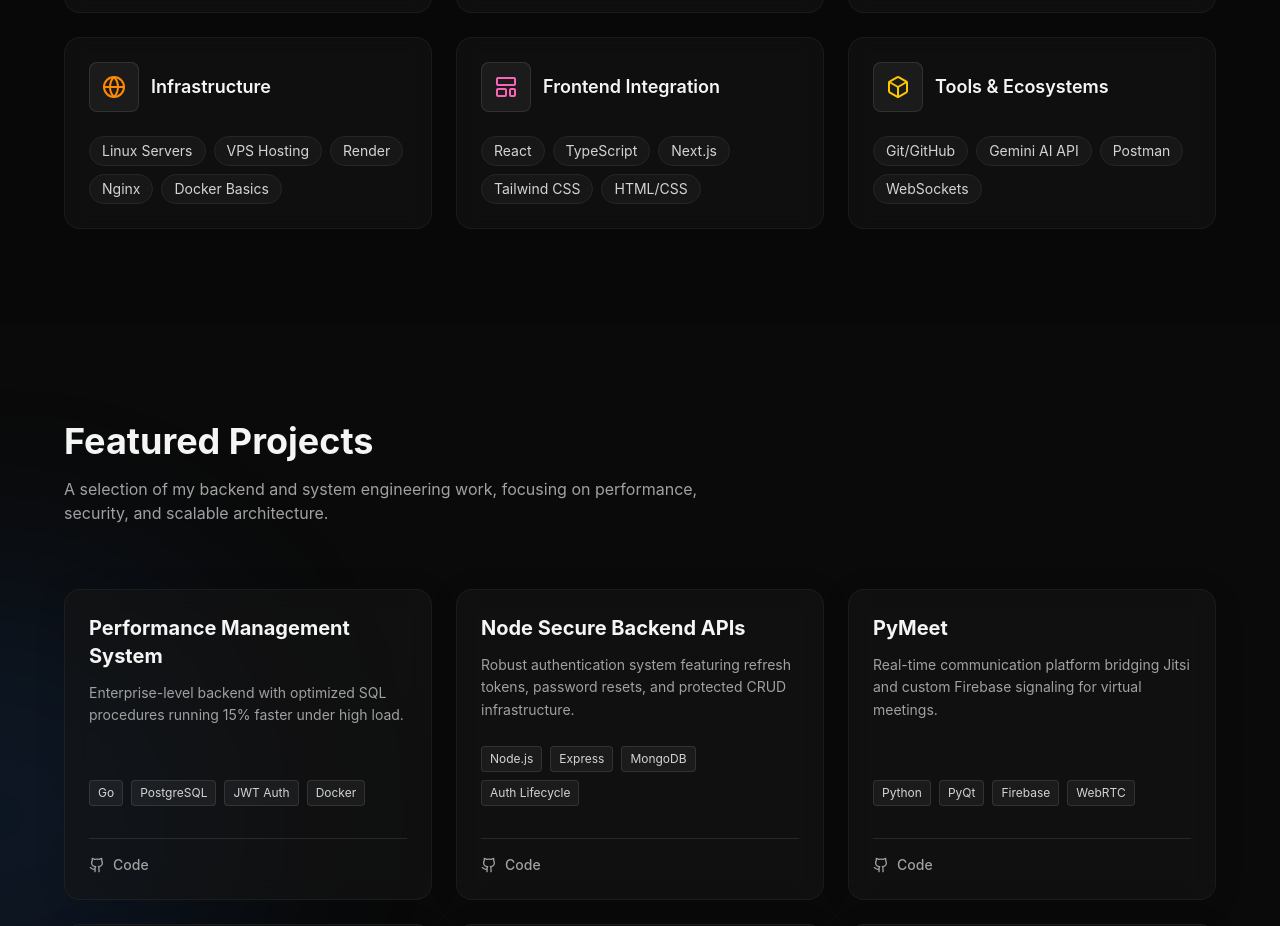
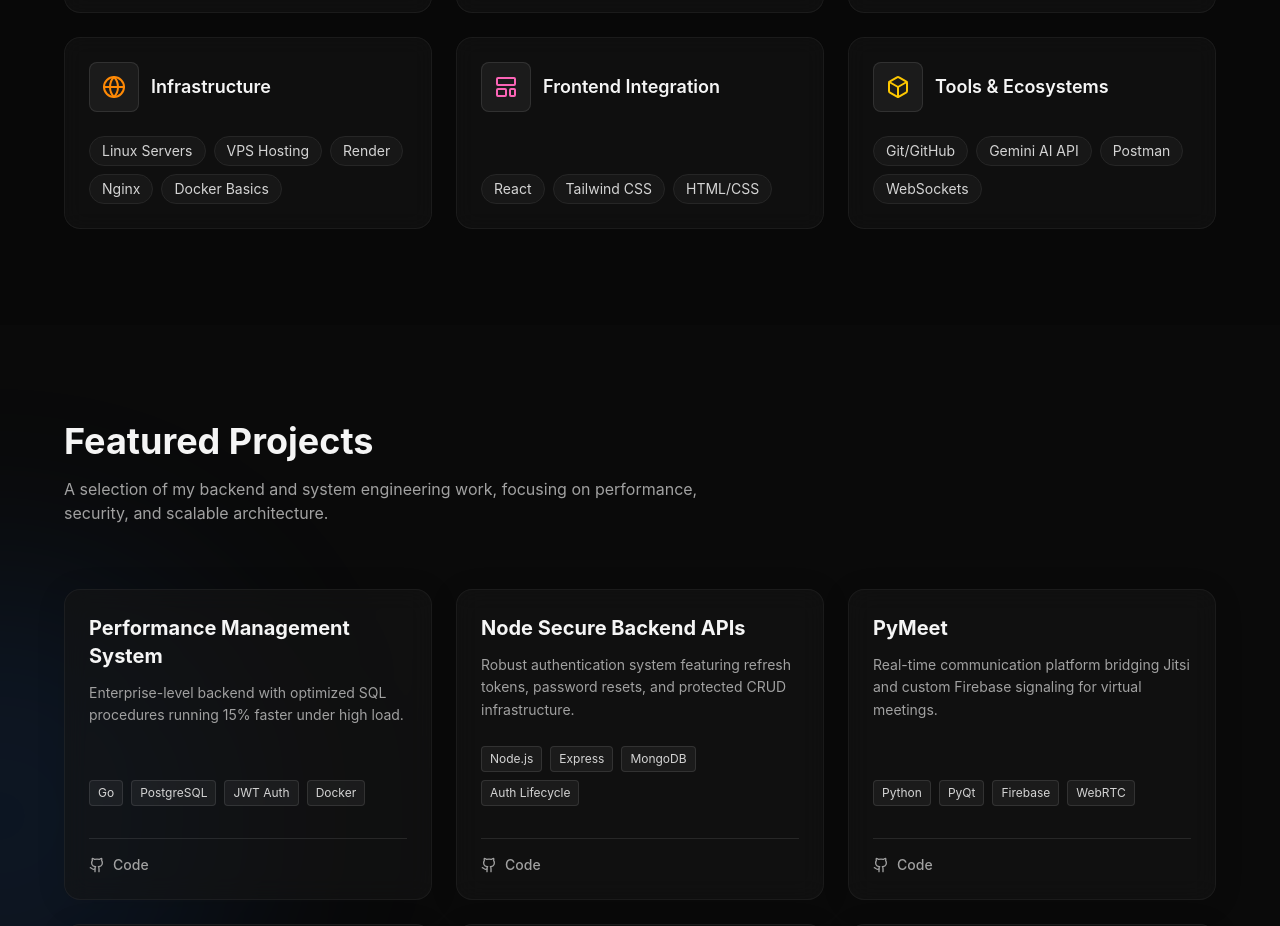
Before and after one commit to MRNaveed-stack/Portfolio, a React app: page / in a window 1280 px wide. Shown: the part 2236-3162 px from the top of the page. Built offline with nearby package versions, Linux system fonts and the light colour scheme; the HTML template or start-up script is replaced by a standard one.

Commit message:
Updated skills.tsx

```diff
--- a/src/components/Skills.tsx
+++ b/src/components/Skills.tsx
@@ -26,7 +26,7 @@ const skillCategories = [
     {
         title: "Frontend Integration",
         icon: <LayoutTemplate className="w-6 h-6 text-pink-400" />,
-        skills: ["React", "TypeScript", "Next.js", "Tailwind CSS", "HTML/CSS"]
+        skills: ["React", "Tailwind CSS", "HTML/CSS"]
     },
     {
         title: "Tools & Ecosystems",
```
